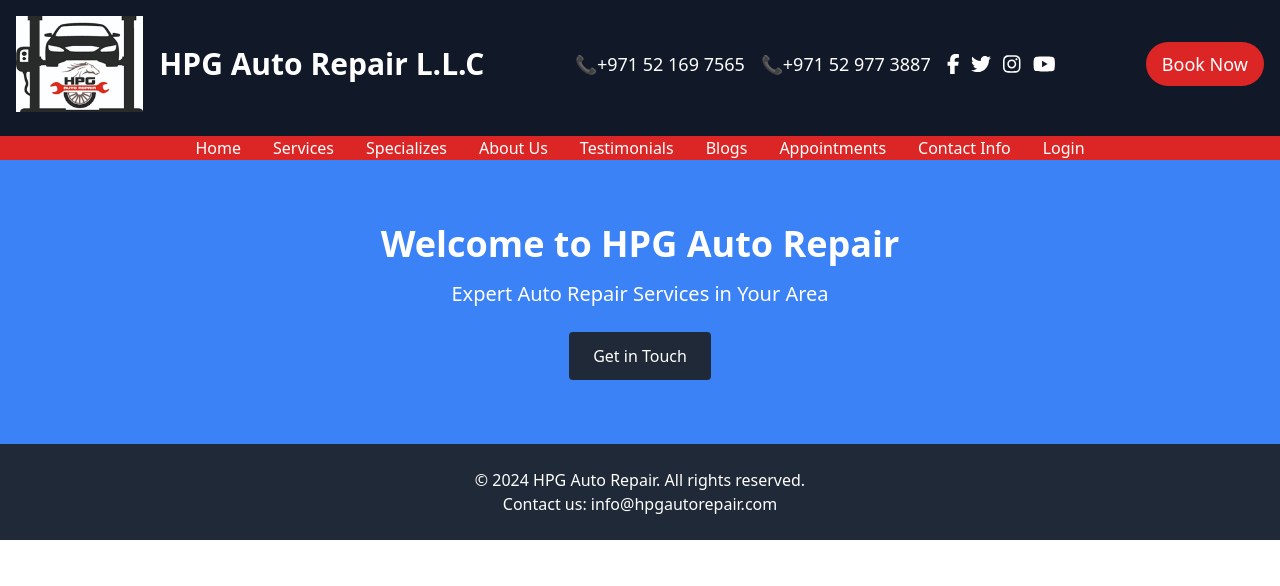
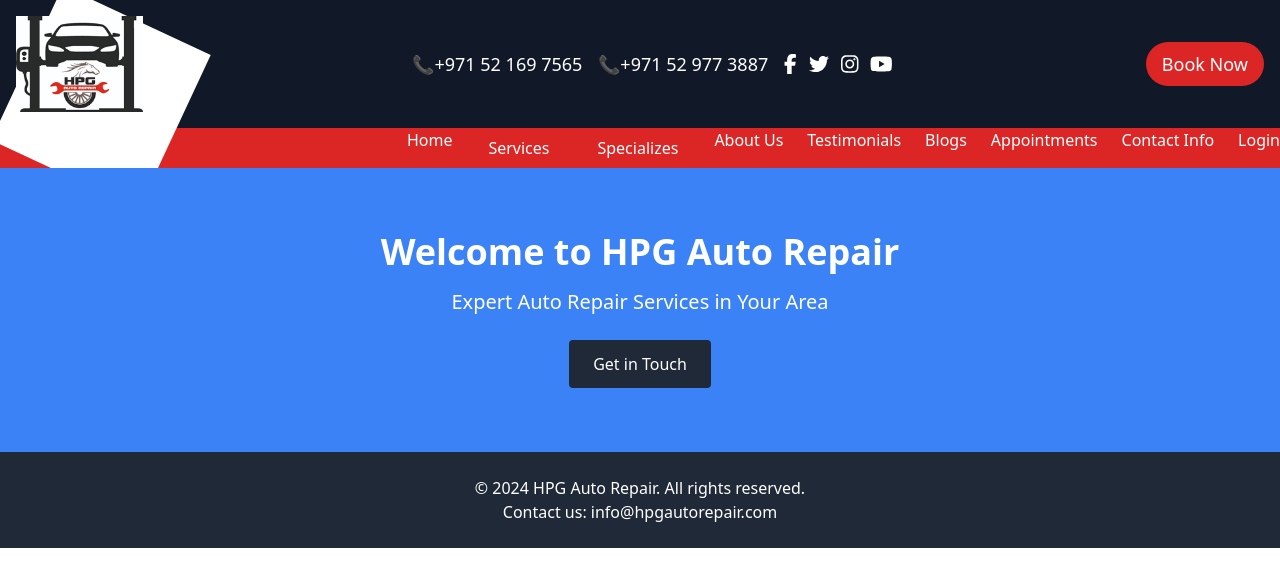
Before and after one commit to Furqanameen/react-hpg-frontend, a React (Create React App) app: page / in a window 1280 px wide. Shown: the top 586 px of the page. Built offline with nearby package versions, Linux system fonts and the light colour scheme.

Commit message:
Improved UI only for header

```diff
--- a/package.json
+++ b/package.json
@@ -5,6 +5,7 @@
   "dependencies": {
     "@fortawesome/fontawesome-svg-core": "^6.6.0",
     "@fortawesome/free-brands-svg-icons": "^6.6.0",
+    "@fortawesome/free-solid-svg-icons": "^6.6.0",
     "@fortawesome/react-fontawesome": "^0.2.2",
     "@testing-library/jest-dom": "^5.17.0",
     "@testing-library/react": "^13.4.0",
--- a/src/components/Header.js
+++ b/src/components/Header.js
@@ -1,24 +1,52 @@
-import React from "react";
+import React, { useState } from "react";
 import { FontAwesomeIcon } from '@fortawesome/react-fontawesome';
 import { faFacebookF, faTwitter, faInstagram, faYoutube } from '@fortawesome/free-brands-svg-icons';
 import { Link } from 'react-router-dom';
 
+import "../styles/Header.css"
+
 const Header = () => {
+  const [isNavOpen, setIsNavOpen] = useState(false); // State for toggling the nav
+  const [activeDropdown, setActiveDropdown] = useState(null); // State for toggling dropdowns
+
+  const toggleNav = () => {
+    setIsNavOpen(!isNavOpen); // Toggle the nav state
+  };
+
+  const handleDropdownToggle = (dropdown) => {
+    // Toggle dropdown on click (only for mobile view)
+    setActiveDropdown((prev) => (prev === dropdown ? null : dropdown));
+  };
+
+  const closeDropdown = () => {
+    // Close the dropdown when a link is clicked
+    setActiveDropdown(null);
+  };
+
+  const clickedMenu = () =>{
+    setActiveDropdown(null);
+    setIsNavOpen(false)
+    console.log(isNavOpen)
+    console.log("clicked button::")
+  }
+
   return (
-    <header className="bg-gray-900">
-      <div className="container mx-auto p-4 flex flex-col md:flex-row justify-between items-center">
+    <header className="">
+      <div className="bg-gray-900 container mx-auto p-4 flex flex-col md:flex-row justify-between items-center">
 
         {/* Logo and Title Section */}
+        <div className="relative">
+          <div className='curve-top-left'></div>
+          <div className='custom-class bd-red-1000'>
             <div className="flex items-center mb-4 md:mb-0">
               <img
                 src={`${process.env.PUBLIC_URL}/hpg-logo.png`}
                 alt="HPG Logo"
-            className="h-16 md:h-24 mr-4"
+                className="h-16 md:h-24 mr-4 z-10" // Ensure logo is above the curve
               />
-          <h1 className="text-white text-lg md:text-3xl font-bold">
-            HPG Auto Repair L.L.C
-          </h1>
             </div>
+          </div>
+        </div> {/* End of Logo and Title Section */}
 
         {/* Contact Information */}
         <div className="flex flex-col md:flex-row items-center space-y-2 md:space-y-0 md:space-x-4">
@@ -44,7 +72,7 @@
               <FontAwesomeIcon icon={faYoutube} size="lg" />
             </a>
           </div>
-        </div>
+        </div> {/* End of Contact Information */}
 
         {/* Book Now Button */}
         <div className="mt-4 md:mt-0">
@@ -54,44 +82,59 @@
           >
             Book Now
           </button>
-        </div>
-      </div>
+        </div> {/* End of Book Now Button */}
+
+      </div> {/* End of Main Header Section */}
 
       {/* Navigation Bar */}
-      <nav className="bg-red-600 text-white mt-2">
-        <div className="container mx-auto flex flex-col md:flex-row justify-center items-center">
-          <ul className="flex flex-wrap justify-center relative">
-            <li><Link to="/" className="hover:underline p-3 md:p-4">Home</Link></li>
+      <nav className="bg-red-600 text-white container mx-auto">
+        <div className="flex items-center justify-end"> {/* Changed justify-between to justify-end */}
+          {/* Toggle Button for Mobile */}
+          <button
+            onClick={toggleNav}
+            className="inline-flex items-center p-2 w-10 h-10 justify-center text-sm text-white rounded-lg md:hidden hover:bg-gray-700 focus:outline-none ml-auto"
+            aria-controls="navbar"
+            aria-expanded={isNavOpen}
+          >
+            <span className="sr-only">Open main menu</span>
+            <svg className="w-5 h-5" aria-hidden="true" xmlns="http://www.w3.org/2000/svg" fill="none" viewBox="0 0 17 14">
+              <path stroke="currentColor" strokeLinecap="round" strokeLinejoin="round" strokeWidth="2" d="M1 1h15M1 7h15M1 13h15" />
+            </svg>
+          </button>
+
+          {/* Navigation Links */}
+          <div className={`${isNavOpen ? 'block' : 'hidden'} md:block w-full`} id="navbar">
+            <ul className="flex flex-col font-medium p-4 md:p-0 mt-4 border border-gray-100 rounded-lg bg-red-600 md:space-x-6 md:flex-row md:mt-0 md:border-0 md:bg-red-600 justify-end"> {/* Added justify-end */}
+              <li><Link onClick={() => clickedMenu()} to="/" className="block py-2 px-3 text-white hover:bg-red-500 md:hover:bg-transparent md:p-0">Home</Link></li>
 
               {/* Services Dropdown */}
               <li className="relative group">
-              <span className="hover:underline p-3 md:p-4 cursor-pointer">Services</span>
-              <div className="absolute bg-white text-black p-2 mt-2 rounded shadow-lg z-10 hidden group-hover:block">
+                <span onClick={() => handleDropdownToggle('services')} className="block py-2 px-3 text-white hover:bg-red-500 cursor-pointer">Services</span>
+                <div className={`absolute bg-white text-black p-2 mt-2 rounded shadow-lg z-10 ${activeDropdown === 'services' ? 'block' : 'hidden'}`} onClick={closeDropdown}>
                   <Link to="/services/oilChange" className="block p-2 hover:bg-gray-200">Oil Change</Link>
                   <Link to="/services/tireRotation" className="block p-2 hover:bg-gray-200">Tire Rotation</Link>
-                {/* Add more services here */}
                 </div>
-            </li>
+              </li> {/* End of Services Dropdown */}
 
               {/* Specializes Dropdown */}
               <li className="relative group">
-              <span className="hover:underline p-3 md:p-4 cursor-pointer">Specializes</span>
-              <div className="absolute bg-white text-black p-2 mt-2 rounded shadow-lg z-10 hidden group-hover:block">
+                <span onClick={() => handleDropdownToggle('specializes')} className="block py-2 px-3 text-white hover:bg-red-500 cursor-pointer">Specializes</span>
+                <div className={`absolute bg-white text-black p-2 mt-2 rounded shadow-lg z-10 ${activeDropdown === 'specializes' ? 'block' : 'hidden'}`} onClick={closeDropdown}>
                   <Link to="/specializes/engineRepair" className="block p-2 hover:bg-gray-200">Engine Repair</Link>
                   <Link to="/specializes/bodyWork" className="block p-2 hover:bg-gray-200">Body Work</Link>
-                {/* Add more specializations here */}
                 </div>
-            </li>
+              </li> {/* End of Specializes Dropdown */}
 
-            <li><Link to="/about" className="hover:underline p-3 md:p-4">About Us</Link></li>
-            <li><Link to="/testimonials" className="hover:underline p-3 md:p-4">Testimonials</Link></li>
-            <li><Link to="/blogs" className="hover:underline p-3 md:p-4">Blogs</Link></li>
-            <li><Link to="/appointments" className="hover:underline p-3 md:p-4">Appointments</Link></li>
-            <li><Link to="/contact" className="hover:underline p-3 md:p-4">Contact Info</Link></li>
-            <li><Link to="/login" className="hover:underline p-3 md:p-4">Login</Link></li>
+              <li><Link onClick={() => clickedMenu()} to="/about" className="block py-2 px-3 text-white hover:bg-red-500 md:hover:bg-transparent md:p-0">About Us</Link></li>
+              <li><Link onClick={() => clickedMenu()} to="/testimonials" className="block py-2 px-3 text-white hover:bg-red-500 md:hover:bg-transparent md:p-0">Testimonials</Link></li>
+              <li><Link onClick={() => clickedMenu()} to="/blogs" className="block py-2 px-3 text-white hover:bg-red-500 md:hover:bg-transparent md:p-0">Blogs</Link></li>
+              <li><Link onClick={() => clickedMenu()} to="/appointments" className="block py-2 px-3 text-white hover:bg-red-500 md:hover:bg-transparent md:p-0">Appointments</Link></li>
+              <li><Link onClick={() => clickedMenu()} to="/contact" className="block py-2 px-3 text-white hover:bg-red-500 md:hover:bg-transparent md:p-0">Contact Info</Link></li>
+              <li><Link onClick={() => clickedMenu()} to="/login" className="block py-2 px-3 text-white hover:bg-red-500 md:hover:bg-transparent md:p-0">Login</Link></li>
             </ul>
           </div>
-      </nav>
+        </div> {/* End of Navigation Container */}
+      </nav> {/* End of Navigation Bar */}
     </header>
   );
 };
--- a/src/components/HeroSection.js
+++ b/src/components/HeroSection.js
@@ -4,7 +4,7 @@
 
 const HeroSection = () => {
   return (
-    <section className="bg-blue-500 text-white text-center py-16">
+    <section className="hero-section bg-blue-500 text-white text-center py-16">
       <div className="container mx-auto">
         <h2 className="text-4xl font-bold mb-4">Welcome to HPG Auto Repair</h2>
         <p className="text-xl">Expert Auto Repair Services in Your Area</p>
--- a/src/styles/Header.css
+++ b/src/styles/Header.css
@@ -1,15 +1,15 @@
-/* Header.css */
-.header {
-  background-color: #333;
-  color: white;
-  padding: 20px;
+.curve-top-left {
+    position: absolute;
+    width: 170px;
+    height: 170%; /* Adjust height as needed */
+    background: white;
+    z-index: 0; /* Set to -1 to ensure it stays behind all content */
+    transform: rotate(-65deg);
+    top: 0; /* Position it where the logo is */
+    left: 0; /* Adjust left position as needed */
 }
 
-.nav-links {
-  list-style: none;
+.custom-class {
+    position: relative; /* Ensure this is positioned relative to allow absolute children to position correctly */
+    z-index: 1; /* Keep this higher than the curve */
 }
-
-.nav-links li {
-  display: inline;
-  margin-right: 20px;
-}
--- a/src/styles/HeroSection.css
+++ b/src/styles/HeroSection.css
@@ -0,0 +1,4 @@
+.hero-section {
+    position: relative; /* Allows z-index to work */
+    z-index: 1; /* Ensure it stays above the curve */
+}
```
Also changed, not shown: 1 other file (tests, documents, lock files or other folders). Lines whose indentation alone changed are shown as unchanged.
